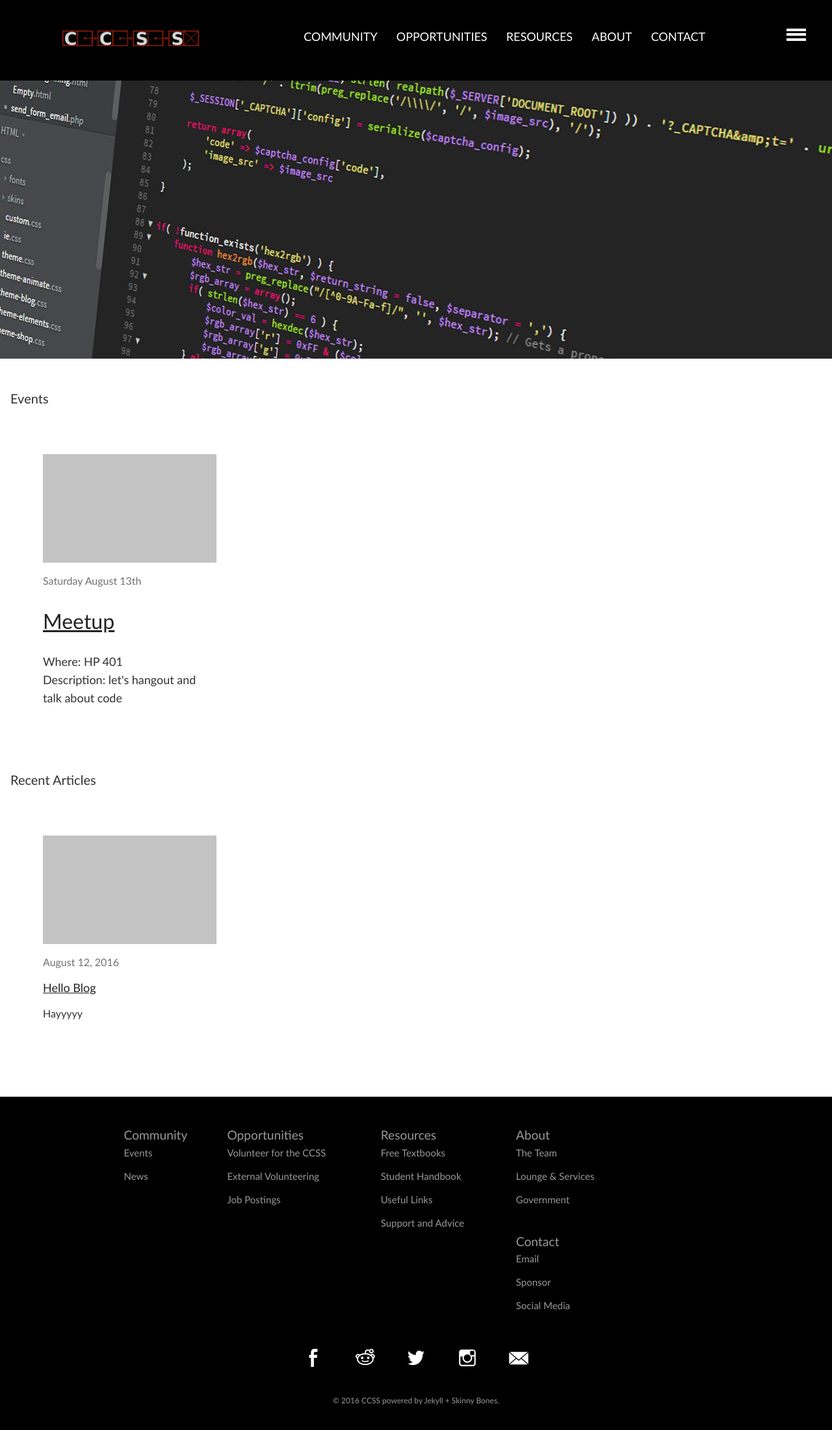
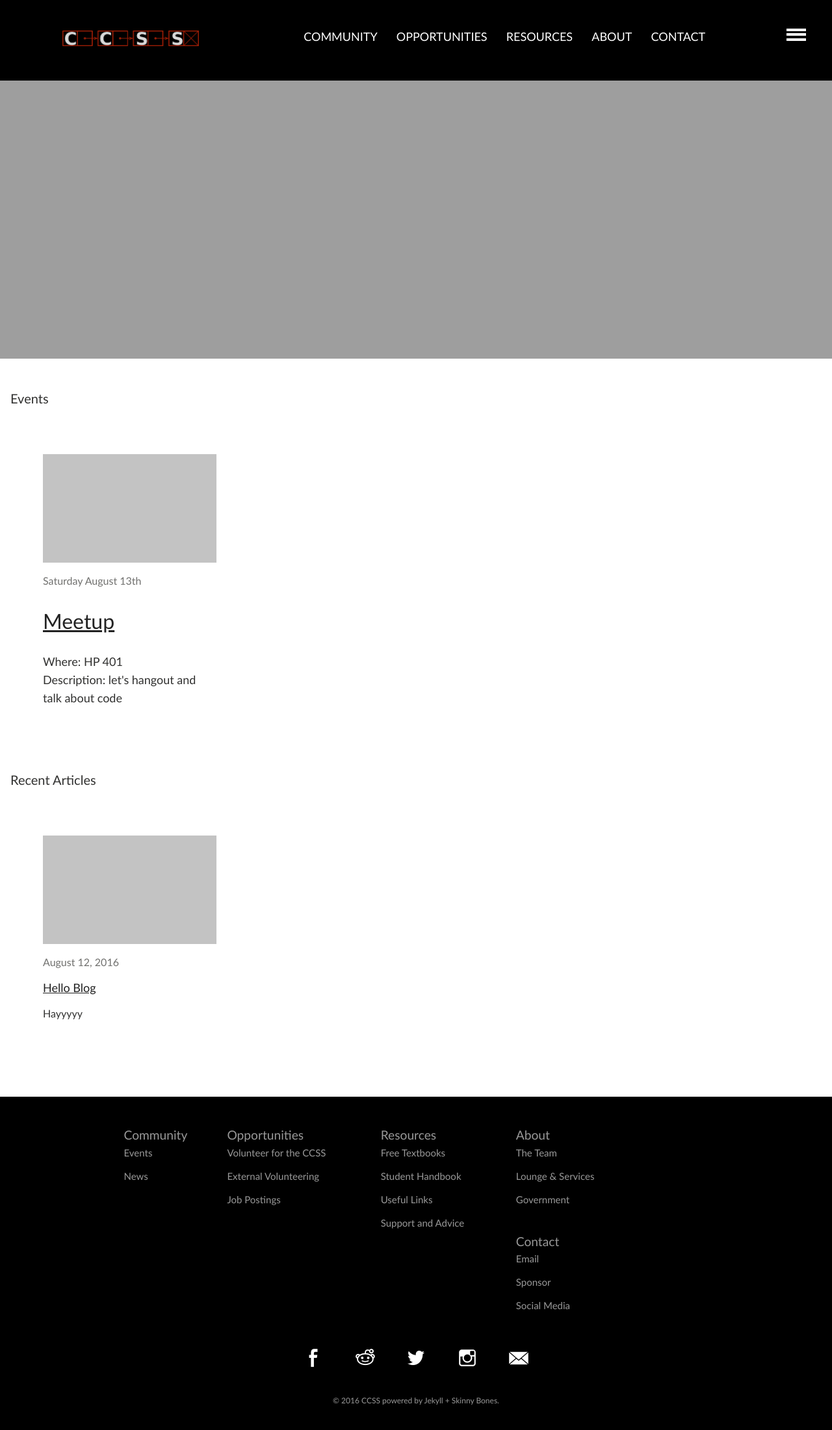
Before and after one commit to brittnylapierre/ccss_web, a Jekyll site: the page built from index.md, in a window 1280 px wide. Shown: the top 2201 px of the page at 65% size. Built offline with Jekyll 4.4.1, drawn with Linux system fonts in a browser that asks for light colours.

Commit message:
Updated _layout.scss

```diff
--- a/_sass/_layout.scss
+++ b/_sass/_layout.scss
@@ -299,7 +299,7 @@
 
 .page-image-wrapper{
     width: 100vw;
-    background-image: url('../images/code_4.jpg');
+    background-image: url('../images/typing.png');
     object-fit: cover;
     background-size: cover;
     overflow:hidden;
```
